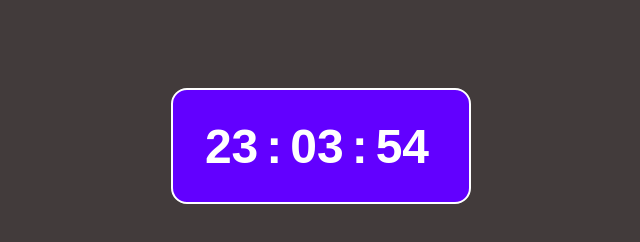
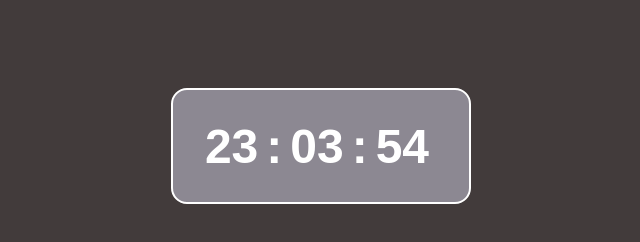
Before and after one commit to Genesses12/Relogio-Digital, a plain HTML site: page index.html in a window 1280 px wide. Shown: the whole page, without its empty margins (319-959 px from the left). Drawn offline with Linux system fonts and the light colour scheme.

Commit message:
Alterando a cor

```diff
--- a/styles.css
+++ b/styles.css
@@ -13,7 +13,7 @@ body{
     justify-content: center;
 }
 .clock {
-    background-color: rgb(98, 0, 255);
+    background-color: rgb(140, 136, 146);
     display: flex;
     align-items: center;
     font-size: 3rem;
```
